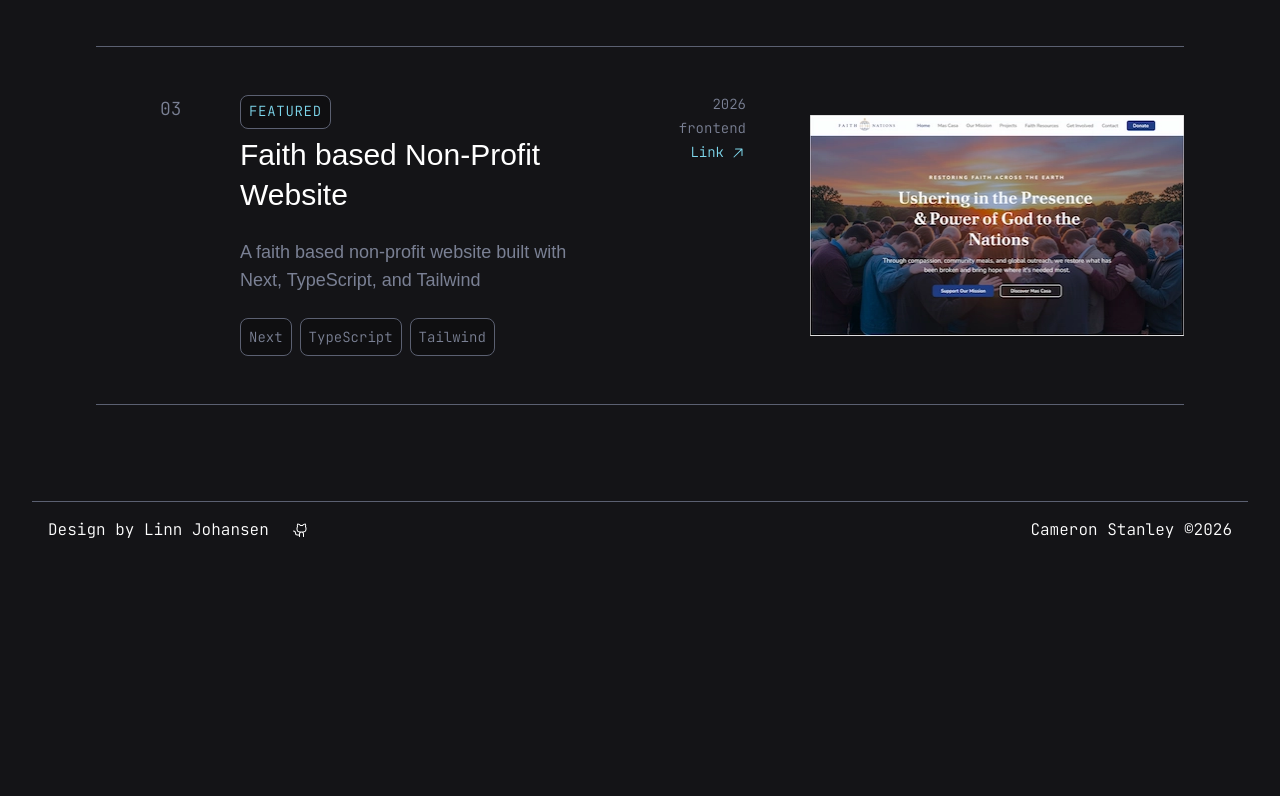
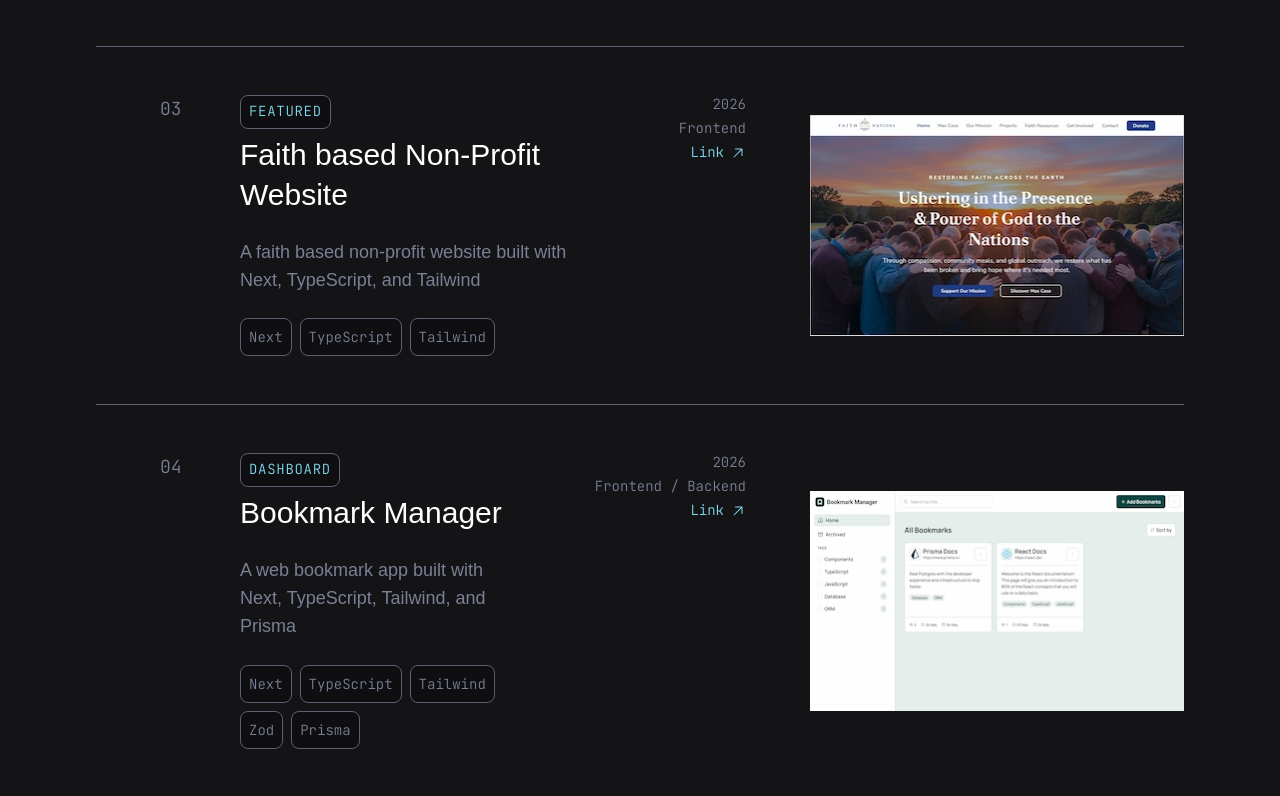
Before and after one commit to Cam96stanley/my-portfolio, a Next.js app: page /projects in a window 1280 px wide. Shown: the part 1104-1900 px from the top of the page. Before the commit the page ends 1662 px from the top, so only its background shows below. Built offline with nearby package versions, Linux system fonts and the light colour scheme; a web font is replaced by a local one.

Commit message:
feat: added projects to project page

```diff
--- a/src/data/projectData.ts
+++ b/src/data/projectData.ts
@@ -1,17 +1,17 @@
 export const projectData = [
   {
-    badge: "featured",
+    badge: "Featured",
     title: "Pet Foundation Website",
     description:
       "A pet foundation website built with Astro, TypeScript, and Tailwind",
     techStack: ["Astro", "TypeScript", "Tailwind"],
     year: "2026",
-    category: "frontend",
+    category: "Frontend",
     href: "https://edmaf-webapp.vercel.app/",
     thumbnail: "/edmaf.webp",
   },
   {
-    badge: "featured",
+    badge: "Featured",
     title: "Humane Society Website",
     description:
       "A humane society website built with Next, TypeScript, Tailwind, Zod, React Hook Forms, and Prisma",
@@ -29,14 +29,36 @@ export const projectData = [
     thumbnail: "/nw-montana.webp",
   },
   {
-    badge: "featured",
+    badge: "Featured",
     title: "Faith based Non-Profit Website",
     description:
       "A faith based non-profit website built with Next, TypeScript, and Tailwind",
     techStack: ["Next", "TypeScript", "Tailwind"],
     year: "2026",
-    category: "frontend",
+    category: "Frontend",
     href: "#",
     thumbnail: "/fotn.webp",
   },
+  {
+    badge: "Dashboard",
+    title: "Bookmark Manager",
+    description:
+      "A web bookmark app built with Next, TypeScript, Tailwind, and Prisma",
+    techStack: ["Next", "TypeScript", "Tailwind", "Zod", "Prisma"],
+    year: "2026",
+    category: "Frontend / Backend",
+    href: "https://bookmark-app-gray-three.vercel.app/",
+    thumbnail: "/bookmark-app.webp",
+  },
+  {
+    badge: "Dashboard",
+    title: "FinDash Finance Dashboard",
+    description:
+      "A finance dashboard built with Next, TypeScript, Tailwind, Drizzle, Clerk, Hono, and Turso",
+    techStack: ["Next", "TypeScript", "Tailwind", "Drizzle", "Clerk", "Hono", "Turso"],
+    year: "2026",
+    category: "Frontend / Backend",
+    href: "https://finance-app-eight-ochre.vercel.app/",
+    thumbnail: "/findash.webp",
+  }
 ];
```
Also changed, not shown: public/bookmark-app.webp (added), public/findash.webp (added).
